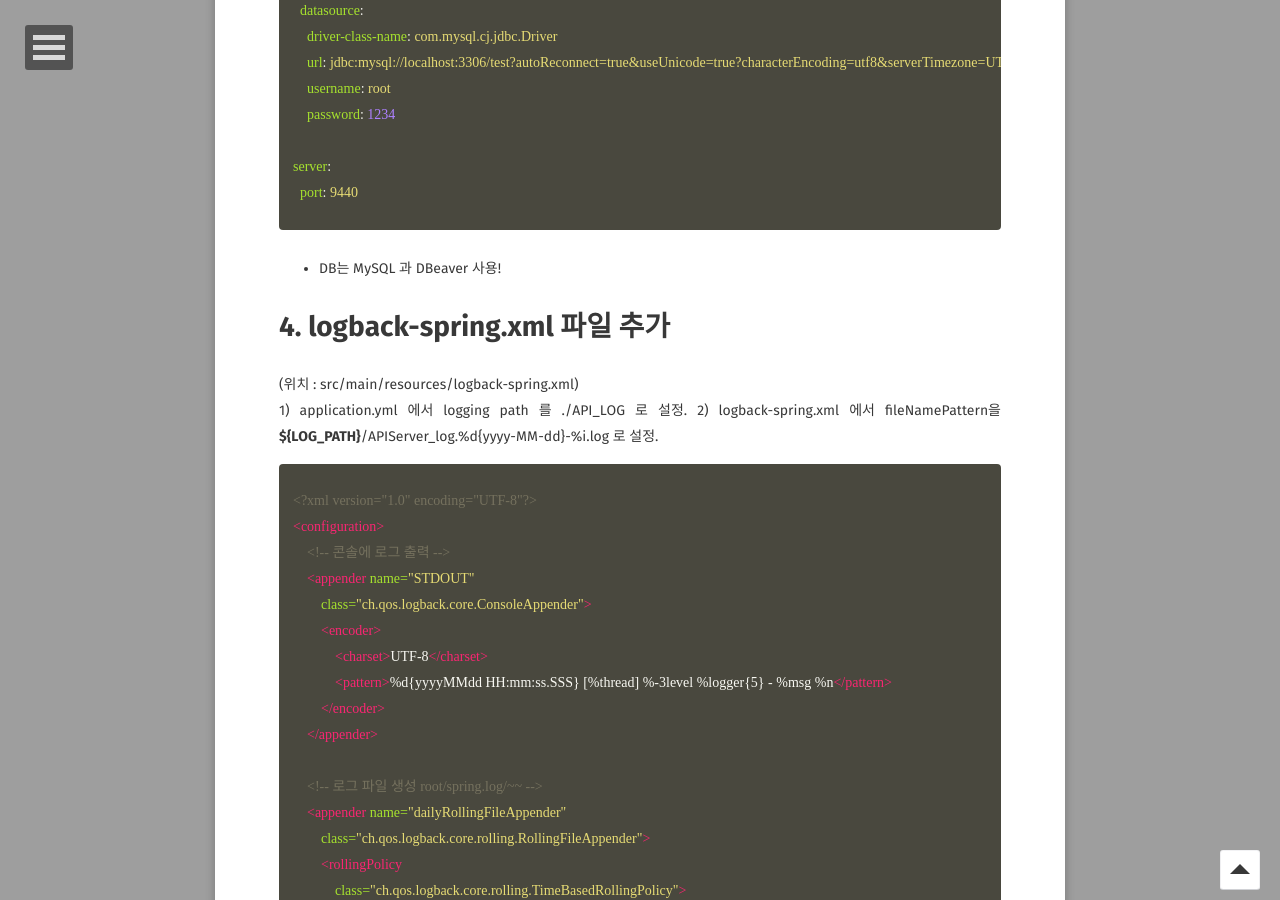
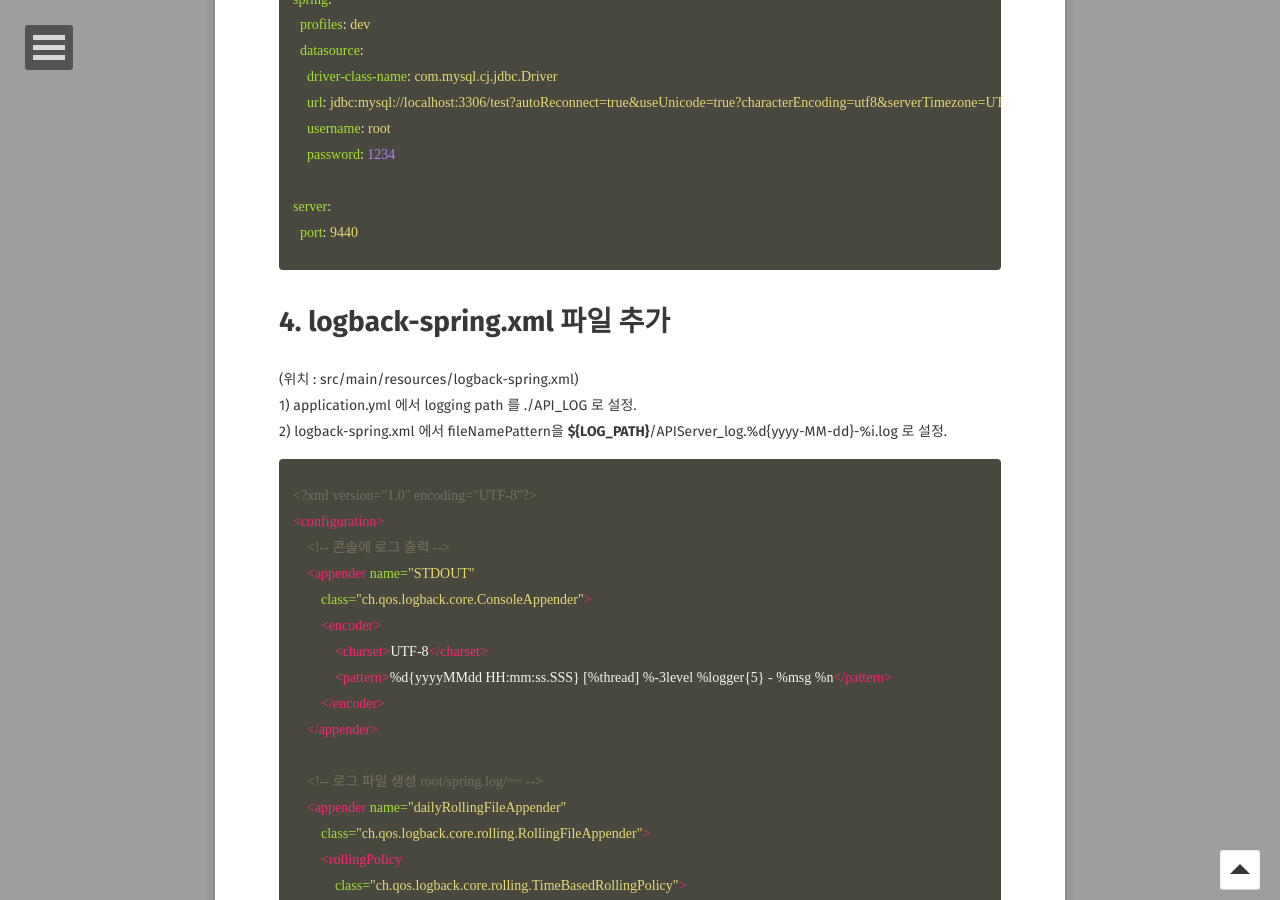
Before and after one commit to GayeonYoon/GayeonYoon.github.io, a Jekyll site: the page built from _posts/2021-07-30-REST_API_POST_1.md, in a window 1280 px wide and 900 px high, scrolled down 6473 px. Built offline with Jekyll 4.4.1, drawn with Linux system fonts in a browser that asks for light colours; some web fonts are replaced; some of the changed text lies outside the part shown.

Commit message:
Update 2021-07-30-REST_API_POST_1.md

```diff
--- a/_posts/2021-07-30-REST_API_POST_1.md
+++ b/_posts/2021-07-30-REST_API_POST_1.md
@@ -202,12 +203,10 @@ server:
 {% endhighlight %}
 
 
-* DB는 MySQL 과 DBeaver 사용!
-
 # 4. logback-spring.xml 파일 추가<br>
 (위치 : src/main/resources/logback-spring.xml)<br>
-1) application.yml 에서 logging path 를 ./API_LOG 로 설정.
-2) logback-spring.xml 에서 fileNamePattern을 <b>${LOG_PATH}</b>/APIServer_log.%d{yyyy-MM-dd}-%i.log 로 설정.
+1) application.yml 에서 logging path 를 ./API_LOG 로 설정.<br>
+2) logback-spring.xml 에서 fileNamePattern을 <b>${LOG_PATH}</b>/APIServer_log.%d{yyyy-MM-dd}-%i.log 로 설정.<br>
 
 {% highlight xml %}
 <?xml version="1.0" encoding="UTF-8"?>
```
Also changed, not shown: other parts of _posts/2021-07-30-REST_API_POST_1.md (+2 -1 lines).
